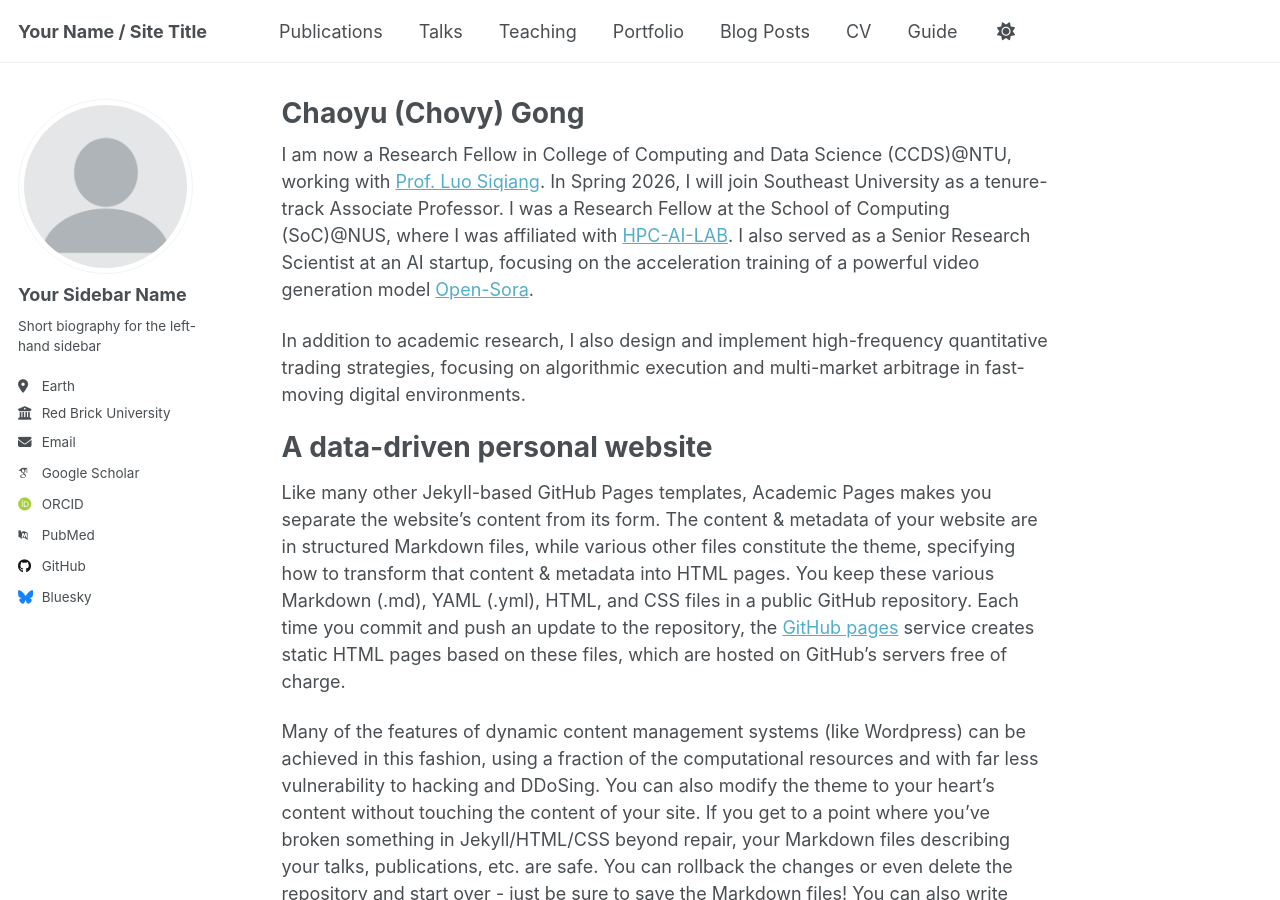
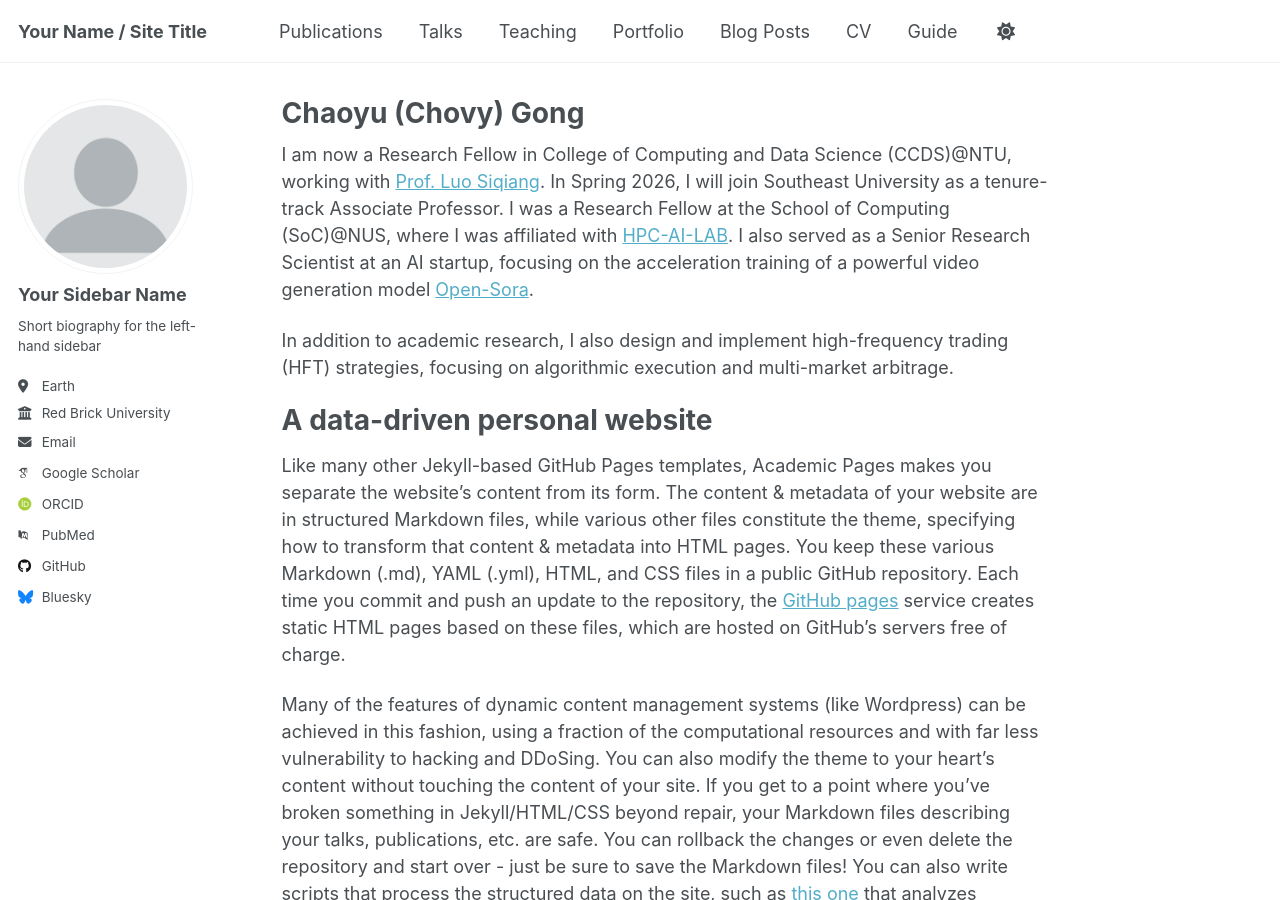
Before and after one commit to doushijihui/Chovy-Gong, a Jekyll site: the page built from _pages/about.md, in a window 1280 px wide and 900 px high. Built offline with Jekyll 4.4.1, drawn with Linux system fonts in a browser that asks for light colours; some web fonts are replaced; a script that is not in the unit is left out.

Commit message:
Update about.md

```diff
--- a/_pages/about.md
+++ b/_pages/about.md
@@ -9,7 +9,7 @@ redirect_from:
 
 I am now a Research Fellow in College of Computing and Data Science (CCDS)@NTU, working with [Prof. Luo Siqiang](https://siqiangluo.com/). In Spring 2026, I will join Southeast University as a tenure-track Associate Professor. I was a Research Fellow at the School of Computing (SoC)@NUS, where I was affiliated with [HPC-AI-LAB](https://ai.comp.nus.edu.sg/). I also served as a Senior Research Scientist at an AI startup, focusing on the acceleration training of a powerful video generation model [Open-Sora](https://huggingface.co/hpcai-tech/Open-Sora-v2).
 
-In addition to academic research, I also design and implement high-frequency quantitative trading strategies, focusing on algorithmic execution and multi-market arbitrage in fast-moving digital environments.
+In addition to academic research, I also design and implement high-frequency trading (HFT) strategies, focusing on algorithmic execution and multi-market arbitrage.
 
 A data-driven personal website
 ======
```
